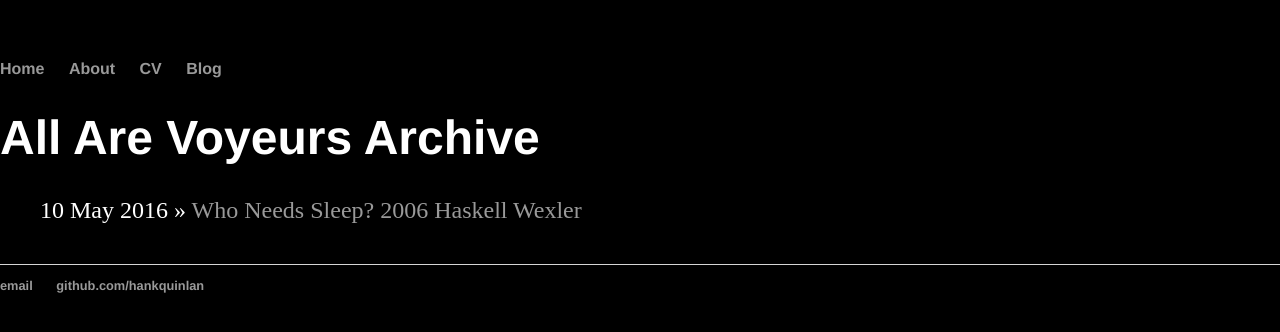
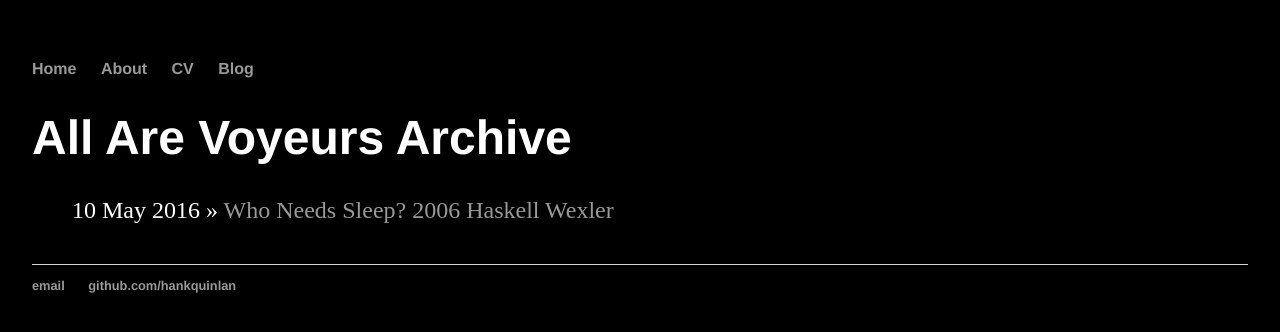
Before and after one commit to meglynkrafft/meglynkrafft.github.io, a Jekyll site: the page built from blog/index.html, in a window 1280 px wide. Shown: the top 332 px of the page. Built offline with Jekyll 4.4.1, drawn with Linux system fonts in a browser that asks for light colours.

Commit message:
Update main.css

```diff
--- a/css/main.css
+++ b/css/main.css
@@ -1,5 +1,6 @@
 body {
     margin: 60px auto;
+    width: 95%;
     background-color: #000000;
     color: #ffffff;
 }
```
